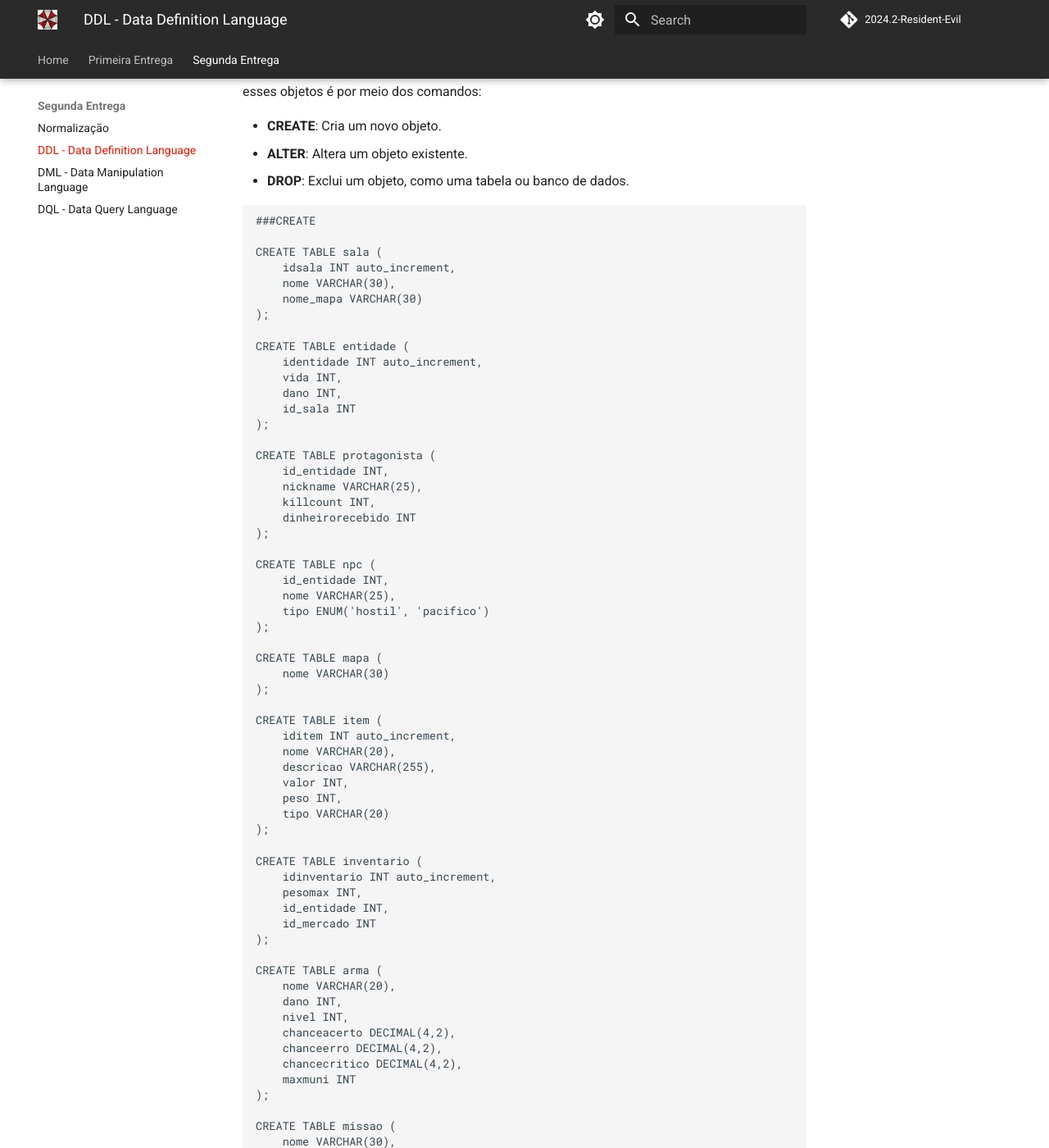
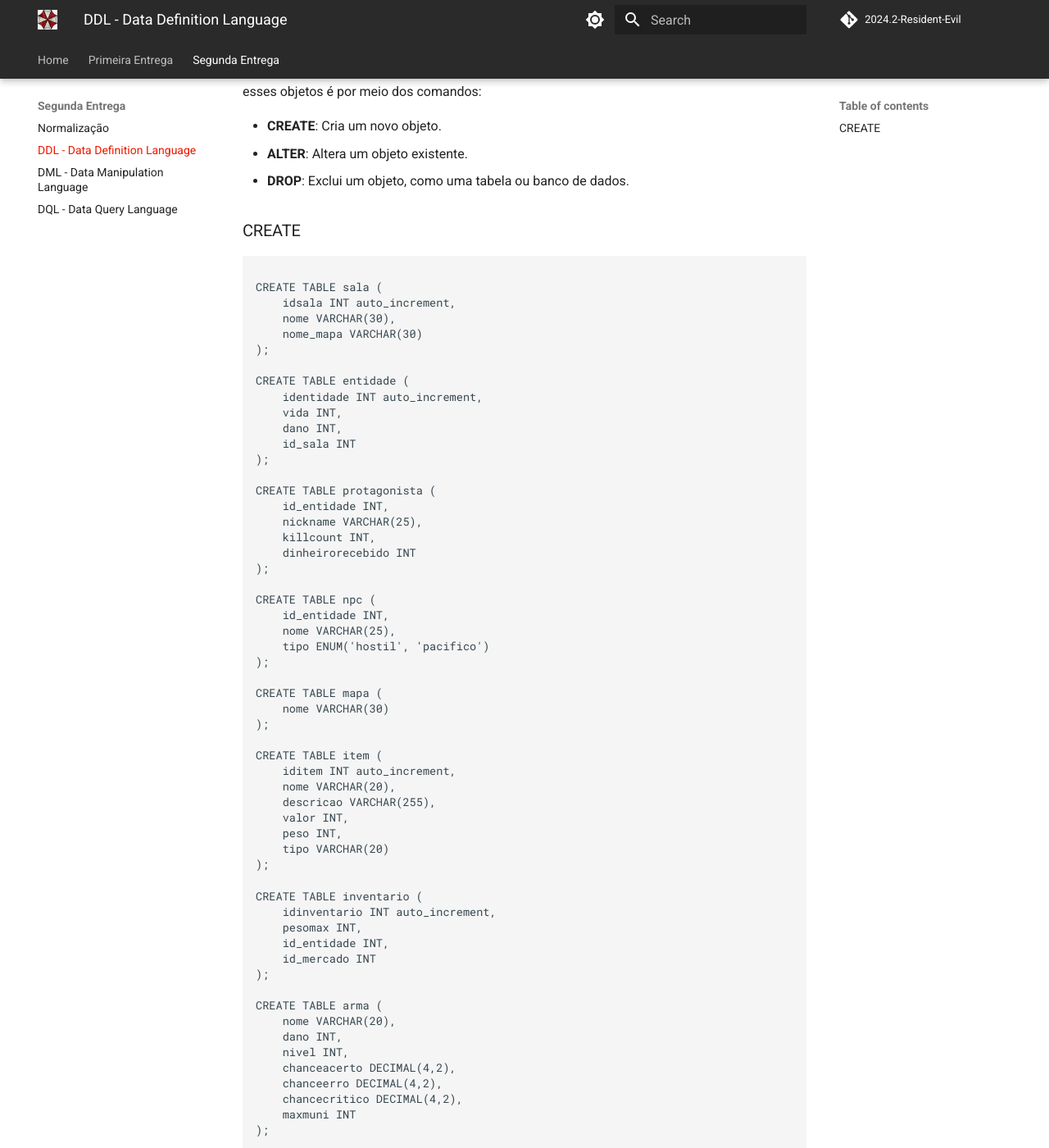
Before and after one commit to SBD1/2024.2-Resident-Evil, an MkDocs documentation site: the page built from docs/entrega2/ddl.md, in a window 1280 px wide and 1400 px high, scrolled down 205 px. Shown: the whole window at 82% size. Built offline with MkDocs 1.6.1 and Material for MkDocs 9.7.7, drawn with Linux system fonts in a browser that asks for light colours; comment, search, counter and statistics services are not loaded; some of the changed text lies outside the part shown.

Commit message:
Update ddl.md

````diff
--- a/docs/entrega2/ddl.md
+++ b/docs/entrega2/ddl.md
@@ -6,8 +6,9 @@ Linguagem de definição de dados: São comandos que interagem com objetos dentr
 + **ALTER**: Altera um objeto existente.
 + **DROP**: Exclui um objeto, como uma tabela ou banco de dados.
 
+###CREATE
+
 ```
-###CREATE
 
 CREATE TABLE sala (
     idsala INT auto_increment,
@@ -122,9 +123,10 @@ CREATE TABLE esta_npc (
     id_sala INT,
     PRIMARY KEY (id_instanciaNPC, id_sala)
 );
-
+´´´
 ###ALTER
 
+```
 ALTER TABLE sala
   ADD PRIMARY KEY (idsala);
 
````
